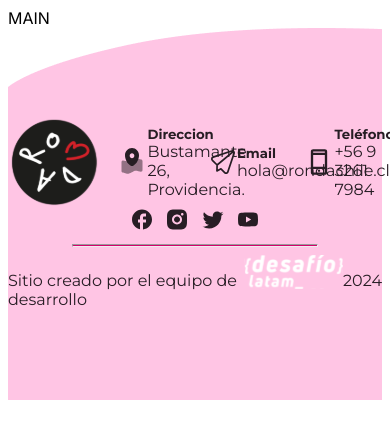
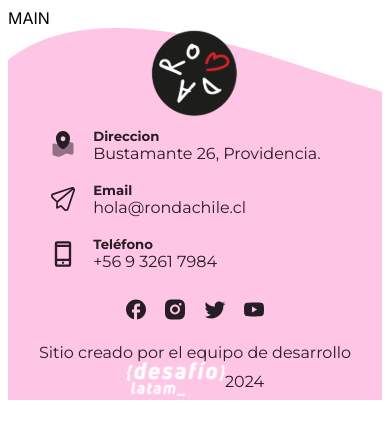
Before and after one commit to dlab-team/C16-frontend, a Next.js app: page / in a window 390 px wide. Shown: the top 438 px of the page. Built offline with nearby package versions, Linux system fonts and the light colour scheme.

Commit message:
footer component modal, agregue vistas de movil y tablet, modifique alguna etiquetas del html

```diff
--- a/src/components/FooterComponet/Footer.jsx
+++ b/src/components/FooterComponet/Footer.jsx
@@ -11,7 +11,9 @@ const Footer = () => {
           <Image src={imagenes.logo} />
 
           <div className="footer__body__contact">
+            <div className="footer__body__contact__icon">
               <Image src={imagenes.map} />
+            </div>
 
             <div className="footer__text">
               <h5> Direccion</h5> <p>Bustamante 26, Providencia.</p>
@@ -19,14 +21,19 @@ const Footer = () => {
           </div>
 
           <div className="footer__body__contact">
+            <div className="footer__body__contact__icon">
               <Image src={imagenes.enviar} />
+            </div>
+
             <div className="footer__text">
               <h5>Email</h5> <p>hola@rondachile.cl</p>
             </div>
           </div>
 
           <div className="footer__body__contact">
+            <div className="footer__body__contact__icon">
               <Image src={imagenes.phone} />
+            </div>
 
             <div className="footer__text">
               <h5> Teléfono</h5> <p> +56 9 3261 7984</p>
@@ -55,12 +62,14 @@ const Footer = () => {
           <div>
             <p> Sitio creado por el equipo de desarrollo</p>
           </div>
+
+          <div className="footer__footer__logo">
             <a href="">
               <Image src={imagenes.dllogo} />
             </a>
-
             <div>
               <p>2024</p>
+            </div>
           </div>
         </div>
       </div>
--- a/src/components/FooterComponet/Styles.css
+++ b/src/components/FooterComponet/Styles.css
@@ -1,14 +1,96 @@
 .footer {
   display: flex;
-  background-image: url(../../../public/assets/img/background.png);
+  background-image: url(../../../public/assets/img/back-phone.png);
   height: 23.25rem;
   align-items: center;
   font-family: var(--font);
   color: var(--titulos);
+  flex-direction: column;
+  align-content: center;
+}
+.footer__title {
+  display: flex;
+  flex-direction: column;
+  justify-content: space-between;
+  height: 100%;
+  gap: 2% 0%;
+}
+
+.footer__body {
+  display: flex;
+  flex-direction: column;
+  width: 100%;
+  align-content: center;
+  align-items: center;
+}
+.footer__body__contact {
+  display: flex;
+  gap: 0% 2%;
+  width: 100%;
+  align-items: center;
+  font-size: 16px;
+  height: 100%;
+  margin: 1% 0%;
+}
+.footer__body__contact__icon {
+  height: 48px;
+  display: flex;
+  width: 48px;
+  justify-content: center;
+  align-items: center;
+}
+.footer__text {
+  display: flex;
+  flex-direction: column;
+  justify-content: space-evenly;
+  flex-wrap: nowrap;
+}
+.footer__text * {
+  margin: 0%;
+  padding: 0%;
+}
+.footer__line {
+  display: none;
+}
+.footer__logo {
+  display: flex;
+  justify-content: center;
+  align-items: center;
+  gap: 0% 5%;
+}
+.footer__footer * {
+  margin: 0%;
+}
+.footer__footer__logo {
+  display: flex;
+  justify-content: center;
+  align-items: center;
+}
+
+
+@media only screen and (min-width: 576px) {
+  .footer {
+    background-image: url(../../../public/assets/img/back-tabla.png);
+  }
+}
+@media only screen and (min-width: 992px) {
+  .footer {
+    background-image: url(../../../public/assets/img/background.png);
+    height: 23.25rem;
+    align-items: center;
   }
 
   .footer__title {
     width: 100%;
+    justify-content: space-evenly;
+  }
+
+  .footer__body__contact {
+    display: flex;
+    gap: 0% 2%;
+    width: 22%;
+    align-items: center;
+    font-size: 16px;
   }
   .footer__body {
     display: flex;
@@ -16,14 +98,9 @@
     align-items: center;
     gap: 0% 5%;
     margin-top: 4%;
+    flex-direction: row;
   }
-.footer__body__contact {
-  display: flex;
-  gap: 0% 2%;
-  width: 20%;
-  align-items: center;
-  font-size: 16px;
-}
+
   .footer__text {
     display: flex;
     flex-direction: column;
@@ -51,3 +128,9 @@ hr {
     width: 65%;
     height: 1px;
   }
+  .footer__line{
+    display: contents;
+    }
+
+
+}
```
Also changed, not shown: public/assets/img/back-phone.png (added), public/assets/img/back-tabla.png (added). Lines whose indentation alone changed are shown as unchanged.
